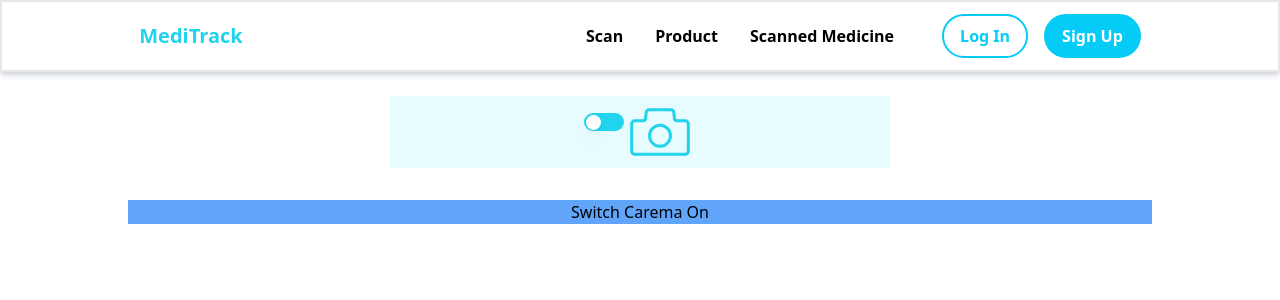
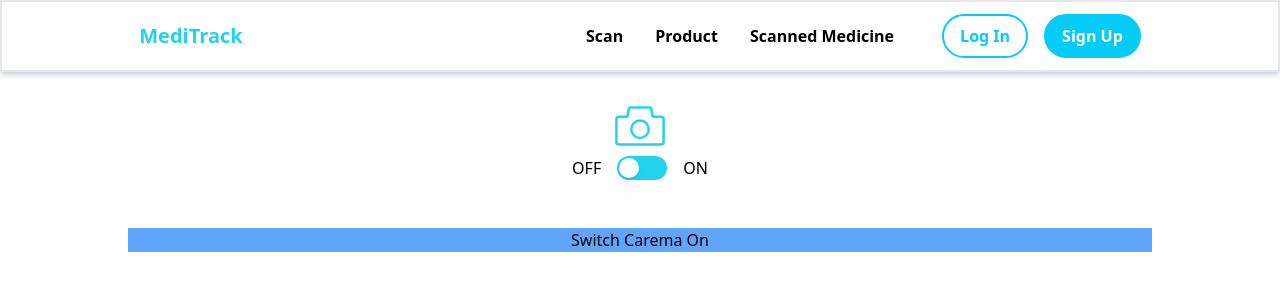
Before and after one commit to Medi-Track/MediTrack, a React (Create React App) app in the folder client/: page /scan in a window 1280 px wide. Shown: the top 300 px of the page. Built offline with nearby package versions, Linux system fonts and the light colour scheme.

Commit message:
bug fixing

```diff
--- a/client/src/components/CodeScanner.tsx
+++ b/client/src/components/CodeScanner.tsx
@@ -55,13 +55,24 @@ function CodeScanner() {
 	return (
 		<>
 			<div className=" flex flex-col">
-				<div className="flex mx-auto   bg-cyan-100 bg-opacity-50 justify-center  w-full max-w-[500px]  items-center">
-					<div className=" mb-4 ">
+				<div className=" mx-auto  flex flex-col justify-center  bg-opacity-50   w-full max-w-[500px]  items-center">
+					<div className=" mb-4 flex flex-col items-center justify-center ">
+						<div className="">
+							<span
+								className=" cursor-pointer text-cyan-400 hover:to-cyan-700 "
+								onClick={() => setShow(!show)}
+							>
+								<CiCamera className=" text-6xl " />
+							</span>
+						</div>
+
+						<div className="flex space-x-4">
+							<span>OFF</span>
 							<Switch
 								checked={show}
 								onChange={setShow}
 								className={`${show ? "bg-cyan-700" : "bg-cyan-400"}
-          relative inline-flex h-[18px] w-[40px] shrink-0  cursor-pointer rounded-full
+          relative inline-flex h-[24px] w-[50px] shrink-0  cursor-pointer rounded-full
 		   border-2 border-transparent transition-colors duration-200 ease-in-out
 		    focus:outline-none focus-visible:ring-2
 			  focus-visible:ring-white focus-visible:ring-opacity-75`}
@@ -70,16 +81,18 @@ function CodeScanner() {
 								<span
 									aria-hidden="true"
 									className={`${
-									show ? "translate-x-[23px]" : "translate-x-0"
+										show ? "translate-x-[28px]" : "translate-x-0"
 									}
-            pointer-events-none inline-block h-[15px] w-[15px] transform
+            pointer-events-none inline-block h-[20px] w-[20px] transform
 			rounded-full bg-white shadow-lg ring-0 transition
 			 duration-200 ease-in-out`}
 								/>
 							</Switch>
+							<span>ON</span>
+						</div>
 					</div>
 
-					{show ? (
+					{show && (
 						<BarcodeScannerComponent
 							delay={1000}
 							torch={torchOn}
@@ -92,15 +105,6 @@ function CodeScanner() {
 								}
 							}}
 						/>
-					) : (
-						<div className="">
-							<span
-								className=" cursor-pointer text-cyan-400 hover:to-cyan-700 "
-								onClick={() => setShow(!show)}
-							>
-								<CiCamera className=" text-7xl " />
-							</span>
-						</div>
 					)}
 				</div>
 
--- a/client/src/components/ProductsModal.tsx
+++ b/client/src/components/ProductsModal.tsx
@@ -142,7 +142,7 @@ const ProductsModal = ({
 									<div className="mt-4 flex justify-between items-center">
 										<button
 											type="button"
-											className="inline-flex justify-center rounded-md border border-transparent bg-blue-100 px-4 py-2 text-sm font-medium text-blue-900 hover:bg-blue-200 focus:outline-none focus-visible:ring-2 focus-visible:ring-blue-500 focus-visible:ring-offset-2"
+											className="inline-flex justify-center rounded-md border border-transparent hover:bg-blue-100 border-1 border-blue-100  px-4 py-2 text-sm font-medium text-blue-900    "
 											onClick={() => {
 												closeModal();
 												openCamera();
--- a/client/src/components/molecules/Item.tsx
+++ b/client/src/components/molecules/Item.tsx
@@ -10,7 +10,6 @@ import { Product } from "../../types";
 
 const Item = ({ item, singleItem }: any) => {
 	const dispatch = useDispatch();
-	console.log("item aitem present", item);
 	return (
 		<li
 			key={item?._id}
```
Lines whose indentation alone changed are shown as unchanged.
